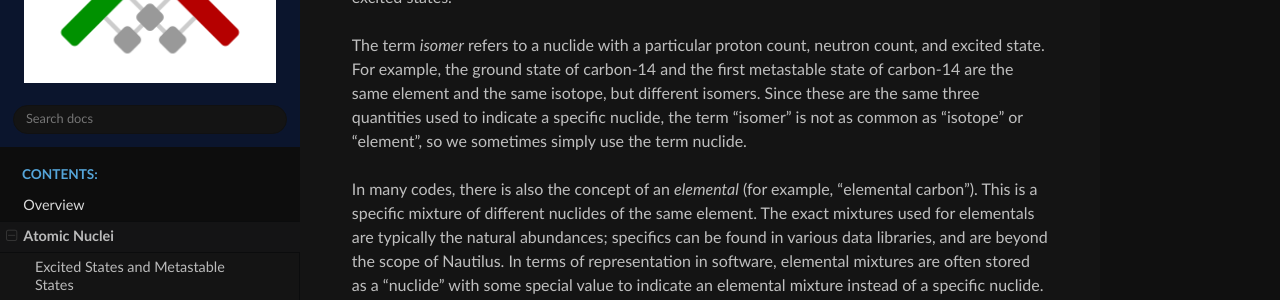
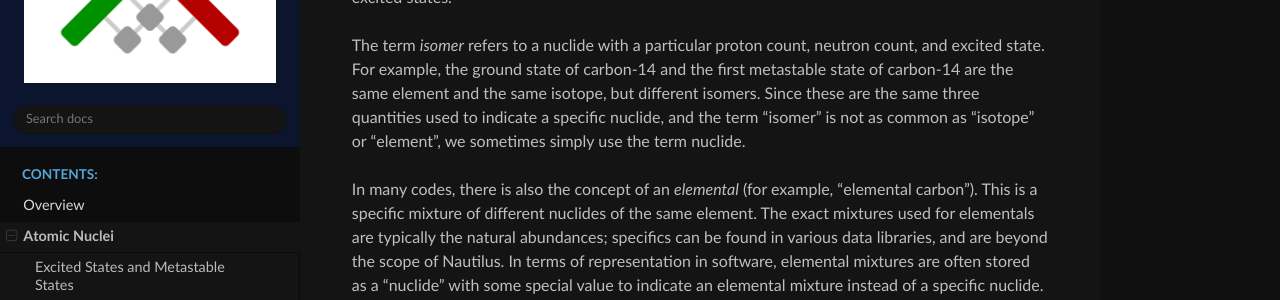
Before and after one commit to lanl/Nautilus, a Sphinx documentation site: the page built from doc/sphinx/src/nuclei.rst, in a window 1280 px wide and 900 px high, scrolled down 408 px. Shown: the part 222-522 px from the top of the window. Built offline with Sphinx 7.4.7 and the Read the Docs theme 3.1.0, drawn with Linux system fonts in a browser that asks for light colours.

Commit message:
minor fixes to the documentation

```diff
--- a/doc/sphinx/index.rst
+++ b/doc/sphinx/index.rst
@@ -26,7 +26,7 @@
 
 __ `repository issues`_
 
-.. _`repository issues`: https://re-git.lanl.gov/xcap/oss/singe/-/issues
+.. _`repository issues`: https://re-git.lanl.gov/xcap/oss/nautilus/-/issues
 
 .. _`xcap-support@lanl.gov`: xcap-support@lanl.gov
 .. _`Bobby Philip`: bphilip@lanl.gov
--- a/doc/sphinx/src/nuclei.rst
+++ b/doc/sphinx/src/nuclei.rst
@@ -28,8 +28,8 @@
 The term *isomer* refers to a nuclide with a particular proton count, neutron count, and excited
 state.  For example, the ground state of carbon-14 and the first metastable state of carbon-14 are
 the same element and the same isotope, but different isomers.  Since these are the same three
-quantities used to indicate a specific nuclide, the term "isomer" is not as common as "isotope" or
-"element", so we sometimes simply use the term nuclide.
+quantities used to indicate a specific nuclide, and the term "isomer" is not as common as "isotope"
+or "element", we sometimes simply use the term nuclide.
 
 In many codes, there is also the concept of an *elemental* (for example, "elemental carbon").  This
 is a specific mixture of different nuclides of the same element.  The exact mixtures used for
--- a/doc/sphinx/src/overview.rst
+++ b/doc/sphinx/src/overview.rst
@@ -23,15 +23,15 @@
 
 An SZA is an integer value, defined as
 
-.. math:: \text{SZA} = S * 1,000,000 + Z * 1,000 + A
+.. math:: \text{SZA} = S * 1{,}000{,}000 + Z * 1{,}000 + A
 
 Nautilus provides the ``SZA`` class, which stores the SZA value and provides the following
 accessors:
 
 - ``A()`` -- the atomic mass number
+- ``N()`` -- the neutron number
 - ``S()`` -- the metastable index
 - ``Z()`` -- the atomic number
-- ``N()`` -- the neutron number
 
 It also provides the following additional operations:
 
```
Also changed, not shown: other parts of doc/sphinx/index.rst (+1 -1 lines), other parts of doc/sphinx/src/overview.rst (+1 -1 lines).
